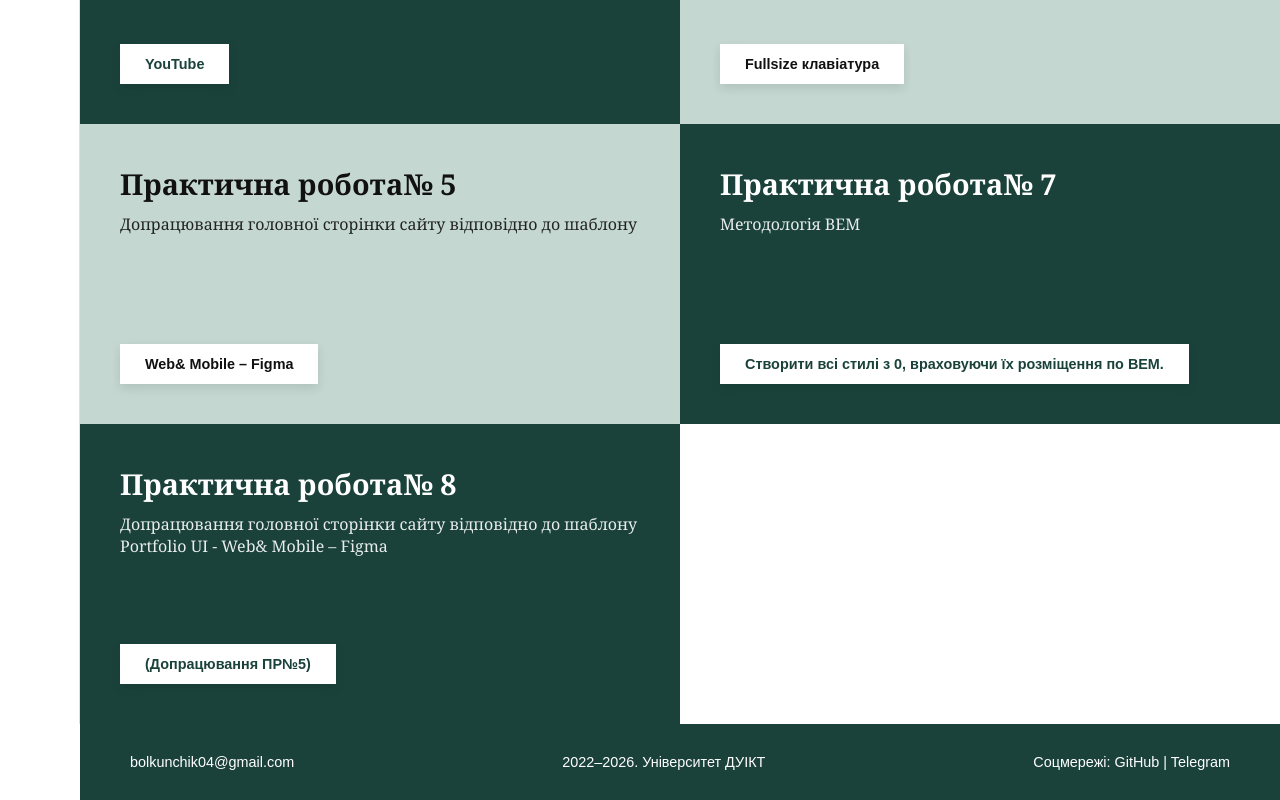
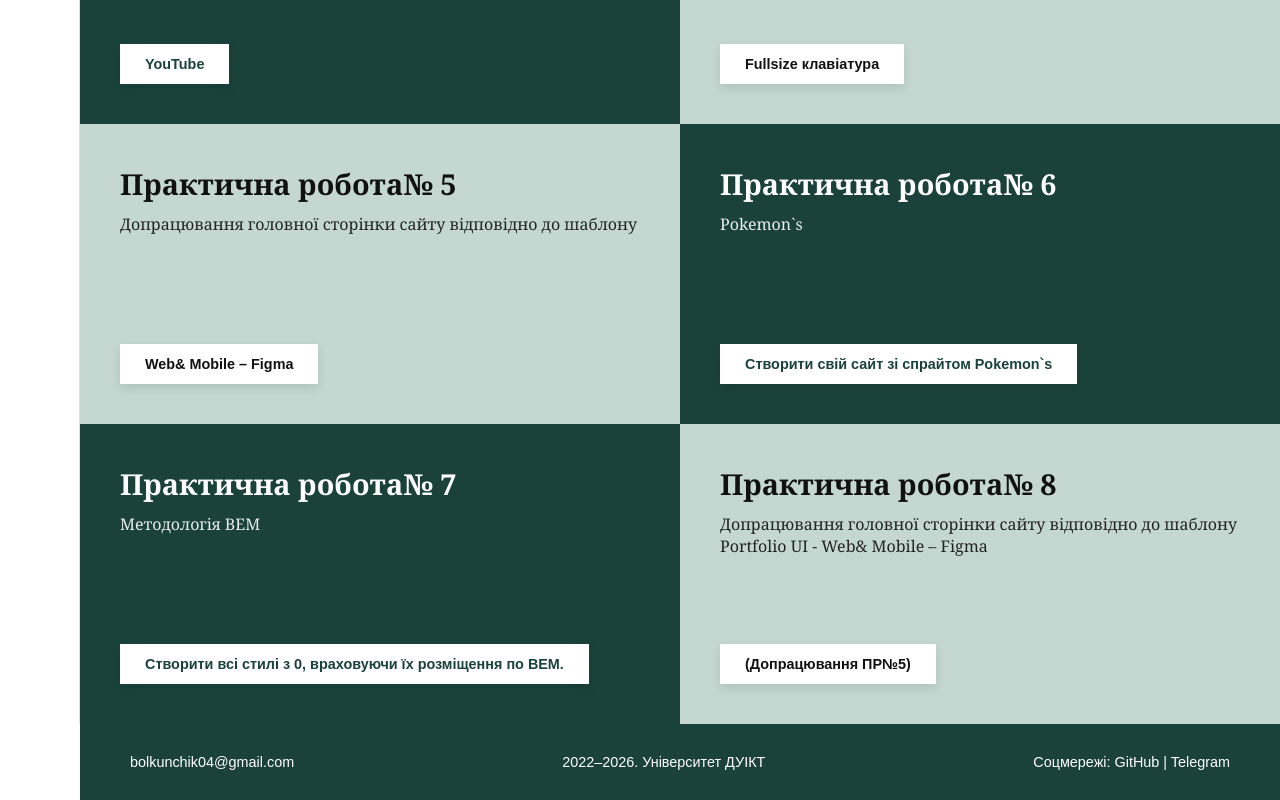
Before and after one commit to st8120036/myfirstwebsite, a plain HTML site: page index.html in a window 1280 px wide. Shown: the part 1036-1836 px from the top of the page. Drawn offline with Linux system fonts and the light colour scheme.

Commit message:
Додав 6 роботу на головну сторінку

```diff
--- a/index.html
+++ b/index.html
@@ -82,11 +82,20 @@
 
         <section id="labs" class="section-work work-block-2">
           <div class="work-text">
+            <h3>Практична робота№ 6</h3>
+            <p>Pokemon`s</p>
+          </div>
+          <a href="P_6/index.html" class="work-button">Створити свій сайт зі спрайтом Pokemon`s</a>
+        </section>
+
+        <section id="labs" class="section-work work-block-2">
+          <div class="work-text">
             <h3>Практична робота№ 7</h3>
             <p>Методологія BEM</p>
           </div>
           <a href="P_7/index.html" class="work-button">Створити всі стилі з 0, враховуючи їх розміщення по BEM.</a>
         </section>
+
         <section id="labs" class="section-work work-block-2">
           <div class="work-text">
             <h3>Практична робота№ 8</h3>
```
